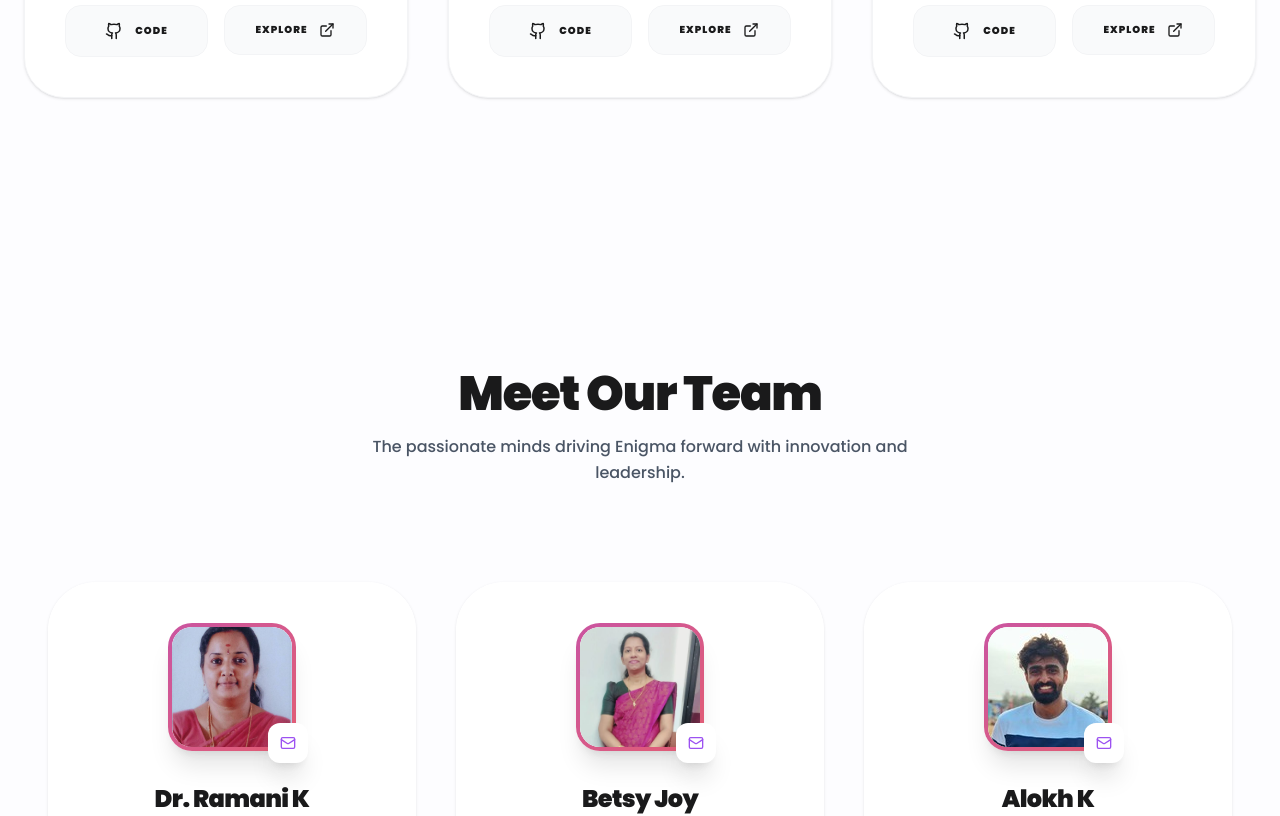
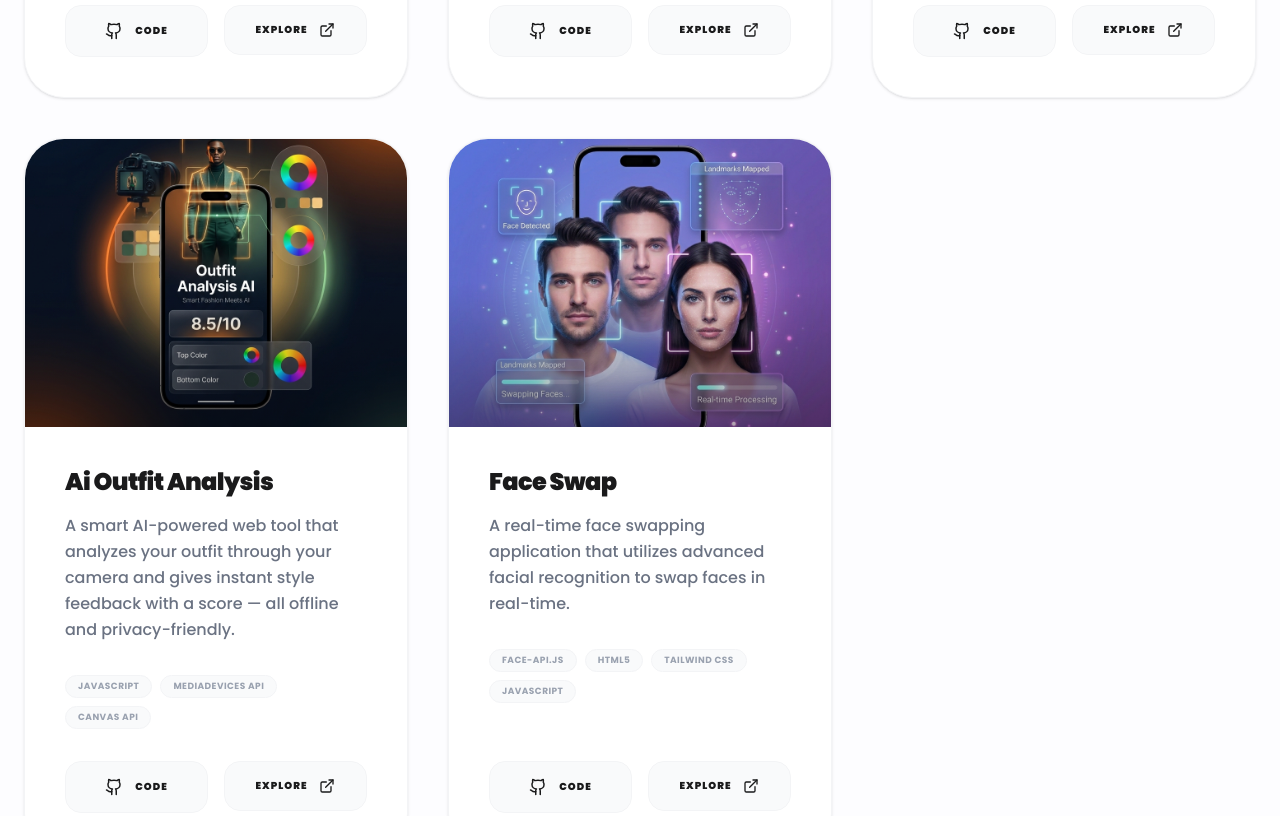
Before and after one commit to Adithyansunilkumar/enigma, a React (Vite) app: page / in a window 1280 px wide. Shown: the part 4800-5616 px from the top of the page. Built offline with nearby package versions, Linux system fonts and the light colour scheme.

Commit message:
2 more projects added

```diff
--- a/src/sections/nsite-projects-section.jsx
+++ b/src/sections/nsite-projects-section.jsx
@@ -30,6 +30,22 @@ export default function NsiteProjectsSection() {
             tags: ["MongoDB", "Express", "React", "Node.js"],
             github: "https://github.com/Adithyansunilkumar/skillo",
             demo: "https://skillo.vercel.app"
+        },
+        {
+            title: "Ai Outfit Analysis",
+            image: "/assets/nsite-projects/ai-outfit-analysis.jpg",
+            description: "A smart AI-powered web tool that analyzes your outfit through your camera and gives instant style feedback with a score — all offline and privacy-friendly.",
+            tags: ["JavaScript", "MediaDevices API", "Canvas API"],
+            github: "https://github.com/sreeniranjan10ks-max/aioutfitanalysis",
+            demo: "https://sreeniranjan10ks-max.github.io/aioutfitanalysis"
+        },
+        {
+            title: "Face Swap",
+            image: "/assets/nsite-projects/face-swap.jpg",
+            description: "A real-time face swapping application that utilizes advanced facial recognition to swap faces in real-time.",
+            tags: ["Face-api.js", "HTML5", "Tailwind CSS", "JavaScript"],
+            github: "https://github.com/aswathisuresh451-del/Face-swap",
+            demo: "https://aswathisuresh451-del.github.io/Face-swap/"
         }
     ];
 
```
Also changed, not shown: public/assets/nsite-projects/ai-outfit-analysis.jpg (added), public/assets/nsite-projects/face-swap.jpg (added).
